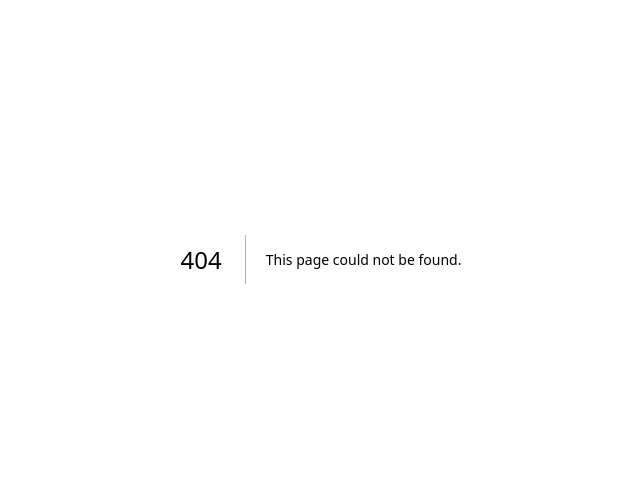
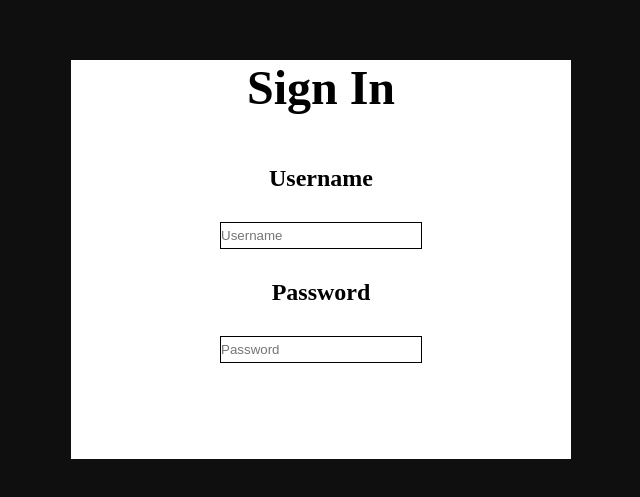
Before and after one commit to b-arslan/InvestmentTracker, a Next.js app: page /signin in a window 1280 px wide. Before the commit this address had no page. Shown: the part 141-638 px from the top of the page, without its empty margins (319-959 px from the left). Built offline with nearby package versions, Linux system fonts and the light colour scheme.

Commit message:
project structure changed

```diff
--- /dev/null
+++ b/src/app/signin/page.js
@@ -0,0 +1,41 @@
+import React from "react";
+import styles from "../styles/signin.module.css"
+
+
+function SignIn() {
+    return (
+        <div className={styles.main}>
+
+            <div className={styles.container}>
+
+                <div className={styles.title}>
+                    <h1>Sign In</h1>
+                </div>
+
+                <div className={styles.formContainer}>
+
+                    <form className={styles.form}>
+                        <React.Fragment>
+
+                            <label className={styles.text}>Username</label>
+                            <input className={styles.data} type="text" name="username" placeholder="Username" />
+
+                        </React.Fragment>
+                        <React.Fragment>
+
+                            <label className={styles.text}>Password</label>
+                            <input className={styles.data} type="password" name="password" placeholder="Password" />
+
+                        </React.Fragment>
+                        <button className={styles.btn}>Sign In</button>
+                    </form>
+
+                </div>
+
+            </div>
+
+        </div>
+    );
+}
+
+export default SignIn;
--- a/src/app/styles/globals.css
+++ b/src/app/styles/globals.css
@@ -16,3 +16,13 @@ input::-webkit-inner-spin-button {
 input[type=number] {
   -moz-appearance: textfield;
 }
+
+button {
+    cursor: pointer;
+    border: none;
+    background: none;
+    color: #fff;
+    font-size: 14px;
+    font-family: Arial, Helvetica, sans-serif;
+    font-weight: 500;
+}
--- /dev/null
+++ b/src/app/styles/investment.module.css
@@ -0,0 +1,44 @@
+.main {
+    display: flex;
+    justify-content: center;
+    align-items: center;
+    flex-direction: column;
+    gap: 3rem;
+    background: #fff;
+    border: none;
+    border-radius: 35px;
+    height: 33rem;
+    width: 38rem;
+}
+
+.container {
+    display: flex;
+    justify-content: center;
+    align-items: center;
+    flex-direction: column;
+    height: 100vh;
+    background: linear-gradient(to top right, #BEAAFF 30%, #FBA0FF);
+}
+
+.title {
+    font-size: 36px;
+    font-weight: 800;
+    font-family: 'Times New Roman', Times, serif;
+}
+
+.text {
+    font-size: 24px;
+    font-weight: 700;
+    font-family: 'Times New Roman', Times, serif;
+}
+
+.data {
+    width: 200px;
+    height: 25px;
+    border: 1px solid #000;
+}
+
+.data:focus {
+    outline: none;
+    border: 1px solid #000;
+}
--- a/src/app/styles/page.module.css
+++ b/src/app/styles/page.module.css
@@ -1,67 +1,53 @@
-.main {
+
+.pageHeader {
+    display: flex;
+    align-items: center;
+    justify-content: space-between;
+    background: #111111;
+    position: fixed;
+    top: 0;
+    left: 0;
+    width: 100%; /* Tam ekran genişliğini kaplaması için */
+    height: 8vh;
+    z-index: 10; /* Diğer içeriklerin üzerinde görünmesini sağlar */
+}
+
+.content {
     display: flex;
     justify-content: center;
     align-items: center;
-    flex-direction: column;
-    gap: 3rem;
-    background: #fff;
-    border: none;
-    border-radius: 35px;
-    height: 33rem;
-    width: 38rem;
+    height: calc(100vh - 8vh); /* header'ın yüksekliğini dikkate alarak hesaplama */
+    gap: 10rem;
+    background: #111111;
+    position: relative; /* Header'ın altında yer alması için */
+    top: 8vh; /* Header'ın yüksekliği kadar aşağı kaydır */
 }
 
-.container {
-    display: flex;
-    justify-content: center;
-    align-items: center;
-    flex-direction: column;
-    height: 100vh;
-    background: linear-gradient(to top right, #BEAAFF 30%, #FBA0FF);
-}
-
-.title {
-    font-size: 36px;
-    font-weight: 800;
-    font-family: 'Times New Roman', Times, serif;
-}
-
-.text {
-    font-size: 24px;
-    font-weight: 700;
-    font-family: 'Times New Roman', Times, serif;
-}
-
-.data {
-    width: 200px;
-    height: 25px;
-    border: 1px solid #000;
-}
-
-.data:focus {
-    outline: none;
-    border: 1px solid #000;
+.pageTitle {
+    font-family: Arial, Helvetica, sans-serif;
+    font-size: 18px;
+    color: #fff;
 }
 
 .btn {
-    width: 120px;
-    height: 40px;
-    border: 1px solid #7351FF;
-    border-radius: 25px;
-    background: #7351FF;
-    color: #FFFFFF;
-    text-align: center;
-    cursor: pointer;
+    color: #000;
 }
 
-.btn:hover {
-    animation: sparkle 1s ease-in-out;
+.btnContainer {
+    display: flex;
+    gap: 2rem;
 }
 
-@keyframes sparkle {
-    0%{
-        box-shadow:
-        0 0 50px #7351FF,
-        0 0 75px #FFFFFF;
-    }
+.investmentImg {
+    width: 350px;
+    height: 350px;
+    border-radius: 15px 55px;
 }
+
+.pageContentText {
+    text-align: justify;
+    font-family: Arial, Helvetica, sans-serif;
+    font-size: 18px;
+    color: #fff;
+    width: 15rem;
+}
--- /dev/null
+++ b/src/app/styles/signin.module.css
@@ -0,0 +1,54 @@
+
+.main {
+    background: #0f0f0f;
+    height: 100vh;
+    display: flex;
+    justify-content: center;
+    align-items: center;
+    width: 100vw;
+}
+
+.container {
+    display: flex;
+    justify-content: center;
+    align-items: center;
+    flex-direction: column;
+    background: #fff;
+    width: 500px;
+}
+
+.formContainer {
+    display: flex;
+    padding: 50px;
+}
+
+.form {
+    display: flex;
+    justify-content: center;
+    align-items: center;
+    flex-direction: column;
+    gap: 30px;
+}
+
+.title {
+    font-size: 24px;
+    font-weight: 800;
+    font-family: 'Times New Roman', Times, serif;
+}
+
+.text {
+    font-size: 24px;
+    font-weight: 700;
+    font-family: 'Times New Roman', Times, serif;
+}
+
+.data {
+    width: 200px;
+    height: 25px;
+    border: 1px solid #000;
+}
+
+.data:focus {
+    outline: none;
+    border: 1px solid #000;
+}
```
Also changed, not shown: src/app/components/Header.js (added, +19 -0 lines), src/app/investment/page.js (added, +75 -0 lines), src/app/page.js (+30 -63 lines), src/app/signup/page.js (added, +9 -0 lines), public/ideas.txt (deleted), public/investment.jpg (added).
